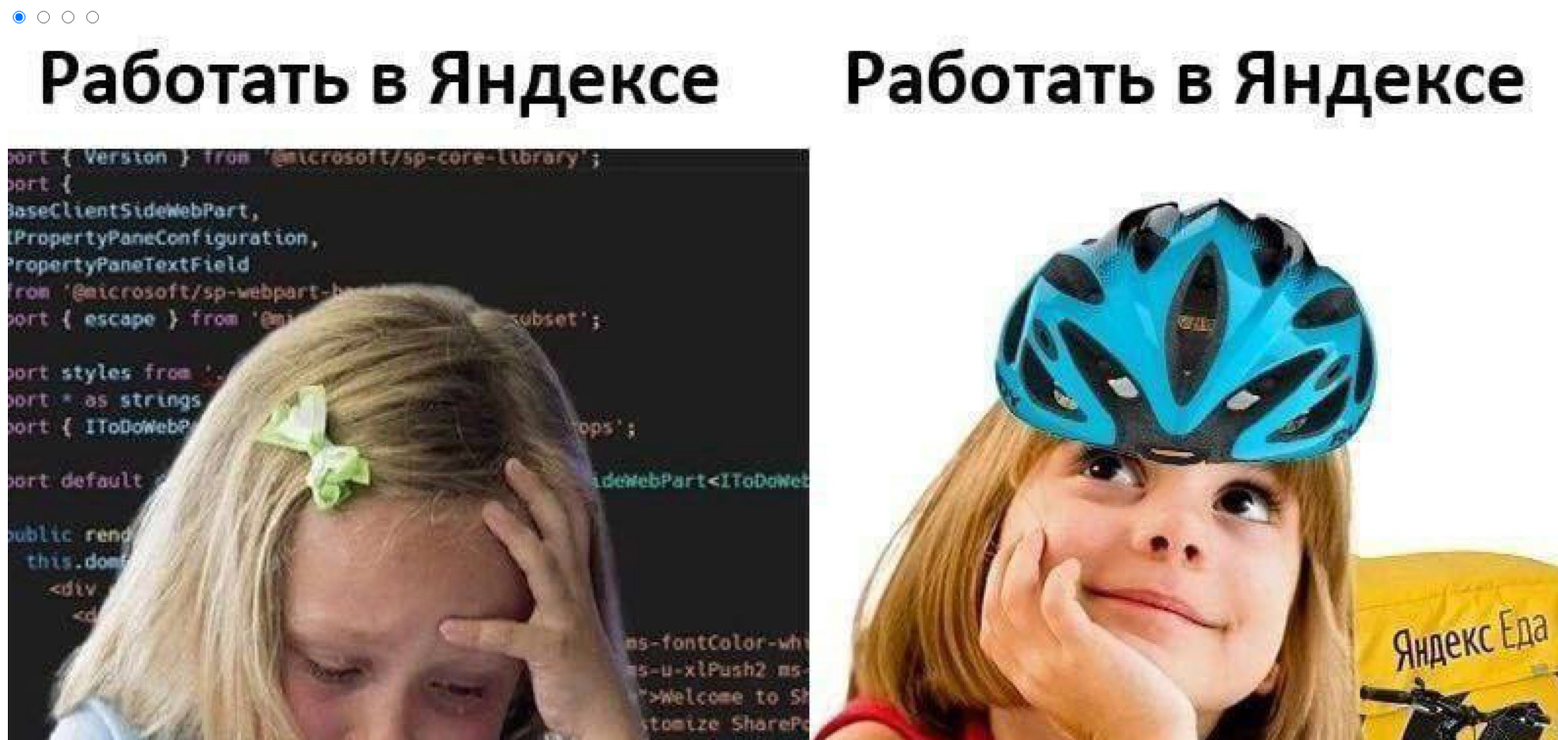
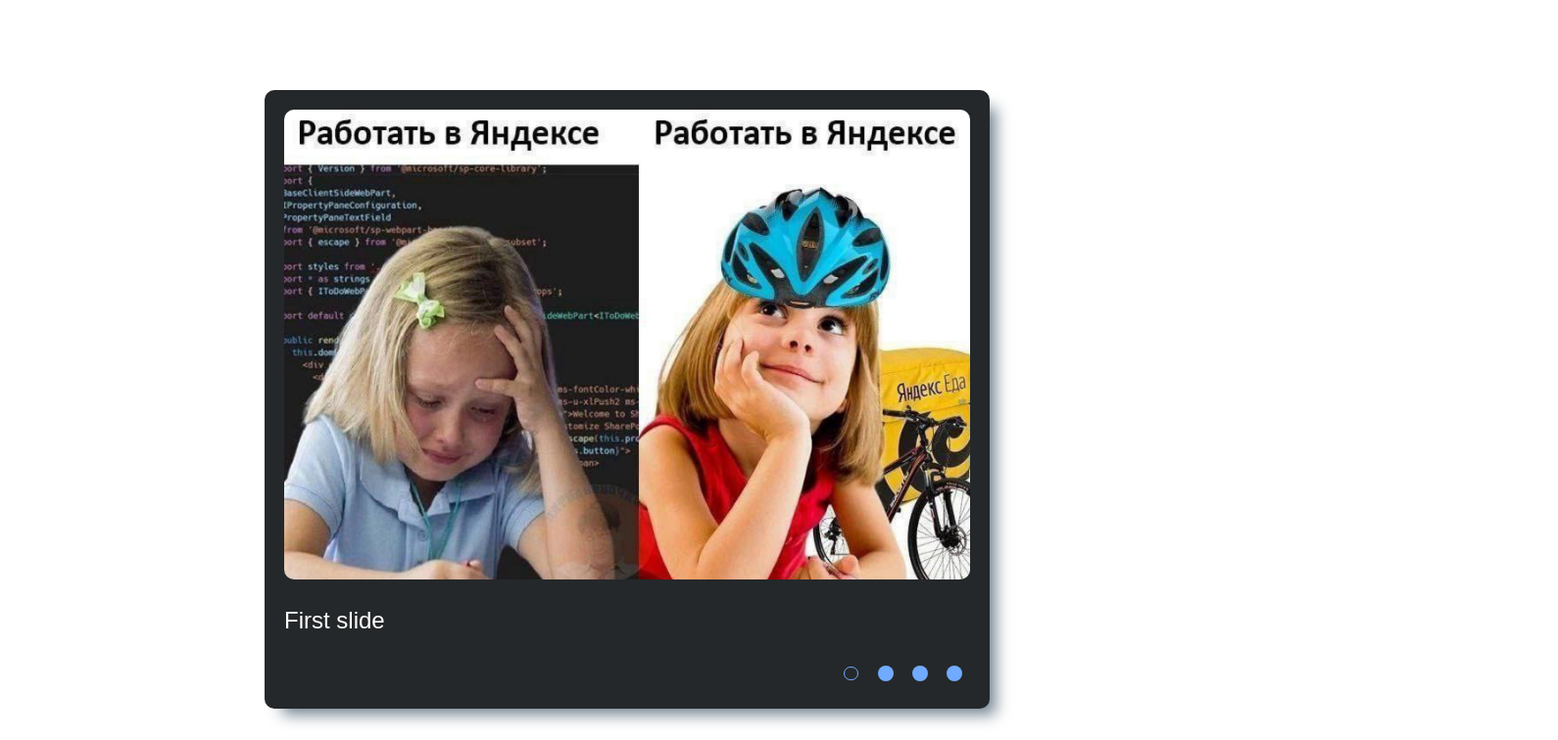
Before and after one commit to StaverLev/cssMemeSlider, a plain HTML site: page cssMemeSlider/index.html in a window 1280 px wide. Shown: the top 756 px of the page at 98% size, 1590 px wide, since content can reach past the window. Drawn offline with Linux system fonts and the light colour scheme.

Commit message:
fix: change styles (Mon, Sep 16, 2024 03:57:05 PM)

```diff
--- a/cssMemeSlider/index.html
+++ b/cssMemeSlider/index.html
@@ -8,44 +8,76 @@
   </head>
   <body>
     <div class="wrapper">
-      <input type="radio" name="slides" id="slide1" checked>
-      <input type="radio" name="slides" id="slide2">
-      <input type="radio" name="slides" id="slide3">
-      <input type="radio" name="slides" id="slide4">
+      <input type="radio" name="slides" id="slide1" checked />
+      <input type="radio" name="slides" id="slide2" />
+      <input type="radio" name="slides" id="slide3" />
+      <input type="radio" name="slides" id="slide4" />
 
       <div class="slider">
         <div class="slider__line">
+          <div class="slider__slide">
             <div class="img-box">
-            <img src="./images/meme1.jpg" alt="first slide" class="slider__image">
+              <img
+                src="./images/meme1.jpg"
+                alt="first slide"
+                class="slider__image"
+              />
             </div>
             <div class="slider__text">
               <p>First slide</p>
             </div>
+          </div>
+          <div class="slider__slide">
             <div class="img-box">
-            <img src="./images/meme2.jpg" alt="second slide" class="slider__image">
+              <img
+                src="./images/meme2.jpg"
+                alt="second slide"
+                class="slider__image"
+              />
             </div>
             <div class="slider__text">
               <p>Second slide</p>
             </div>
+          </div>
+          <div class="slider__slide">
             <div class="img-box">
-            <img src="./images/meme3.jpg" alt="third slide" class="slider__image">
+              <img
+                src="./images/meme3.jpg"
+                alt="third slide"
+                class="slider__image"
+              />
             </div>
             <div class="slider__text">
               <p>Third slide</p>
             </div>
+          </div>
+          <div class="slider__slide">
             <div class="img-box">
-            <img src="./images/meme4.jpg" alt="fourth slide" class="slider__image">
+              <img
+                src="./images/meme4.jpg"
+                alt="fourth slide"
+                class="slider__image"
+              />
             </div>
             <div class="slider__text">
               <p>Fourth slide</p>
             </div>
           </div>
+        </div>
 
         <div class="pagination">
-          <label for="slide1" class="pagination__label"></label>
-          <label for="slide2" class="pagination__label"></label>
-          <label for="slide3" class="pagination__label"></label>
-          <label for="slide4" class="pagination__label"></label>
+          <label for="slide1" class="pagination__label">
+            <span class="pagination__dot dot1"></span>
+          </label>
+          <label for="slide2" class="pagination__label">
+            <span class="pagination__dot dot2"></span>
+          </label>
+          <label for="slide3" class="pagination__label">
+            <span class="pagination__dot dot3"></span>
+          </label>
+          <label for="slide4" class="pagination__label">
+            <span class="pagination__dot dot4"></span>
+          </label>
         </div>
       </div>
     </div>
--- a/cssMemeSlider/style.css
+++ b/cssMemeSlider/style.css
@@ -1,55 +1,68 @@
-/* * {
-  box-sizing: border-box;
-}
-
-html {
-  font-size: 10px;
-}
-
 body {
   height: 100vh;
   display: flex;
+  flex-direction: column;
+  justify-content: center;
+}
+
+.wrapper {
+  display: flex;
+  flex-direction: column;
   justify-content: center;
   align-items: center;
 }
 
+input {
+  display: none;
+}
+
 .slider {
+  display: flex;
+  flex-direction: column;
+  background-color: rgb(37, 40, 42);
   width: 75vw;
   max-width: 700px;
   border-radius: 10px;
-  background-color: rgb(37, 40, 42);
   box-shadow: 12px 12px 15px -6px rgba(34, 60, 80, 0.64);
+  padding: 20px;
 }
 
-.slider__wrapper {
-  height: calc(100% - 20px * 2);
-  padding: 20px;
+.slider__line {
+  overflow: hidden;
   display: flex;
-  flex-direction: column;
-  align-items: center;
-  justify-content: space-between;
-  gap: 20px;
 }
 
-.slider__bottom {
-  display: flex;
-  justify-content: space-between;
+.slider__slide {
+  flex-basis: 100%;
+  flex-shrink: 0;
+  transition: transform 0.5s ease-in-out;
+}
+
+.slider__image {
   width: 100%;
+  height: 30rem;
+  border-radius: 10px;
+}
+
+.slider__text {
+  font-family: Arial, Helvetica, sans-serif;
+  color: #fff;
+  font-size: 1.5rem;
 }
 
 .pagination {
   display: flex;
-  order: 1;
+  gap: 0.2rem;
+  align-self: flex-end;
 }
 
-.pagination__item {
+.pagination__label {
   display: flex;
   justify-content: center;
   align-items: center;
-  width: 2.3rem;
-  height: 2.3rem;
+  width: 2rem;
+  height: 2rem;
   cursor: pointer;
-  transition: all 0.3s ease-in-out;
 }
 
 .pagination__dot {
@@ -58,55 +71,69 @@
   height: 1rem;
   border-radius: 100%;
   background-color: rgb(113, 171, 255);
+  cursor: pointer;
 }
 
-.pagination__dot_selected {
-  border: 2px solid rgb(113, 171, 255);
-  background-color: transparent;
-}
-
-.pagination__dot_hovered {
+.pagination__label:hover .pagination__dot {
   background-color: #fff;
 }
 
-.pagination__dot_selected_hovered {
+#slide1:checked ~ .slider .pagination .pagination__label .dot1 {
   background-color: transparent;
+  border: 0.1em solid rgb(113, 171, 255);
+  width: 0.81rem;
+  height: 0.81rem;
+}
+
+#slide1:checked ~ .slider .pagination .pagination__label:hover .dot1 {
   border-color: #fff;
 }
 
-.slider__line__wrapper {
-  overflow: hidden;
-  width: 100%;
-  border-radius: 10px;
+#slide2:checked ~ .slider .pagination .pagination__label .dot2 {
+  background-color: transparent;
+  border: 0.1em solid rgb(113, 171, 255);
+  width: 0.81rem;
+  height: 0.81rem;
 }
 
-.slider__line {
-  display: flex;
-  transition: transform 0.6s ease-in-out;
+#slide2:checked ~ .slider .pagination .pagination__label:hover .dot2 {
+  border-color: #fff;
 }
 
-.slider__image {
-  min-width: 100%;
-  max-height: 45rem;
+#slide3:checked ~ .slider .pagination .pagination__label .dot3 {
+  background-color: transparent;
+  border: 0.1em solid rgb(113, 171, 255);
+  width: 0.81rem;
+  height: 0.81rem;
 }
 
-.slider__text {
-  font-family: Arial, Helvetica, sans-serif;
-  font-size: 2rem;
-  margin: 0;
-  align-self: self-start;
-  color: #fff;
-  transition: transform 0.3s ease-in-out;
+#slide3:checked ~ .slider .pagination .pagination__label:hover .dot3 {
+  border-color: #fff;
 }
 
-@media (max-width: 500px) {
-  .slider__bottom {
-    flex-direction: column;
-    gap: 20px;
-  }
+#slide4:checked ~ .slider .pagination .pagination__label .dot4 {
+  background-color: transparent;
+  border: 0.1em solid rgb(113, 171, 255);
+  width: 0.81rem;
+  height: 0.81rem;
+}
 
-  .pagination {
-    order: 0;
-    align-self: center;
-  }
-} */
+#slide4:checked ~ .slider .pagination .pagination__label:hover .dot4 {
+  border-color: #fff;
+}
+
+#slide1:checked ~ .slider .slider__slide {
+  transform: translateX(0);
+}
+
+#slide2:checked ~ .slider .slider__slide {
+  transform: translateX(-100%);
+}
+
+#slide3:checked ~ .slider .slider__slide {
+  transform: translateX(-200%);
+}
+
+#slide4:checked ~ .slider .slider__slide {
+  transform: translateX(-300%);
+}
```
Lines whose indentation alone changed are shown as unchanged.
